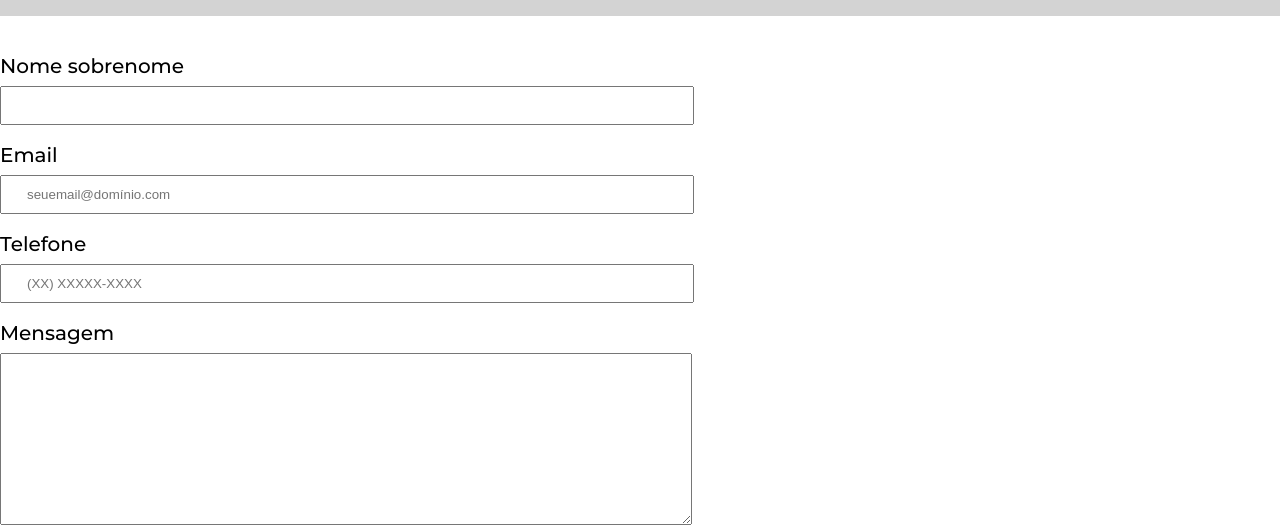
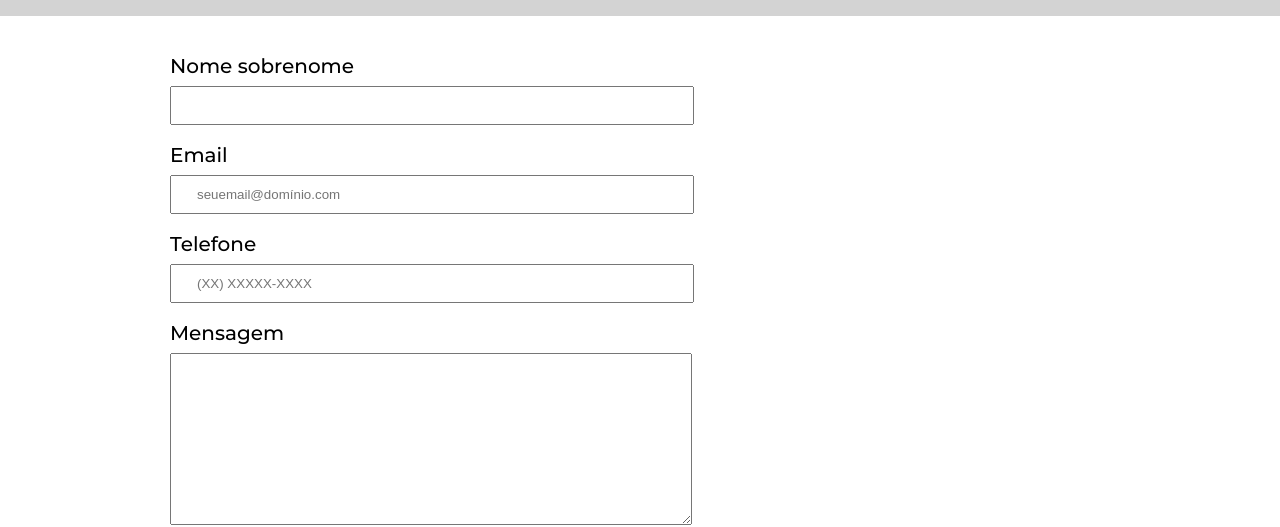
Before and after one commit to ViniciuPSantos/Barbearia-Alura, a plain HTML site: page contato.html in a window 1280 px wide. Shown: the part 277-804 px from the top of the page. Drawn offline with Linux system fonts and the light colour scheme.

Commit message:
correções

```diff
--- a/contato.html
+++ b/contato.html
@@ -22,7 +22,7 @@
         </div>
     </header>
 
-    <main>
+    <main class="contato-main">
         <form>
             <label for="nomesobrenome">Nome sobrenome</label>
             <input type="text" id="nomesobrenome" class="input-padrao" required>
--- a/style.css
+++ b/style.css
@@ -122,11 +122,8 @@ form label, form legend{
 }
 
 .contato-main{
-
     width: 940px;
     margin: 0px auto;
-
-
 }
 
 .checkbox{
@@ -267,7 +264,7 @@ td, th{
 }
 
 @media screen and (max-width: 480px) {
-    .caixa, .principal, .conteudo-beneficios, .mapa-conteudo, .video, .produtos li, .contato-main{
+    .caixa, .principal, .conteudo-beneficios, .mapa-conteudo, .video, .produtos li, .contato-main {
         width: auto;
     }
 
```
